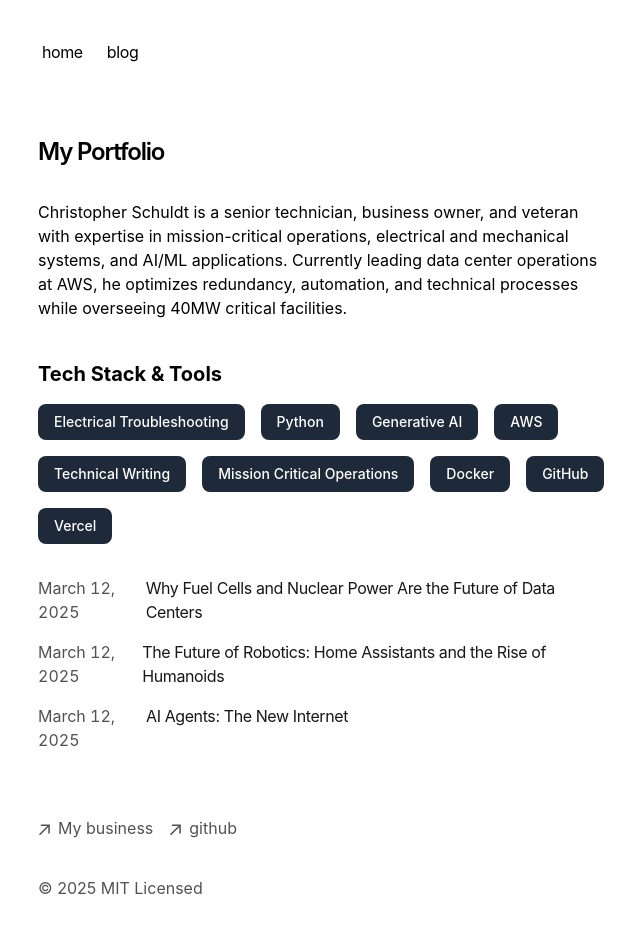
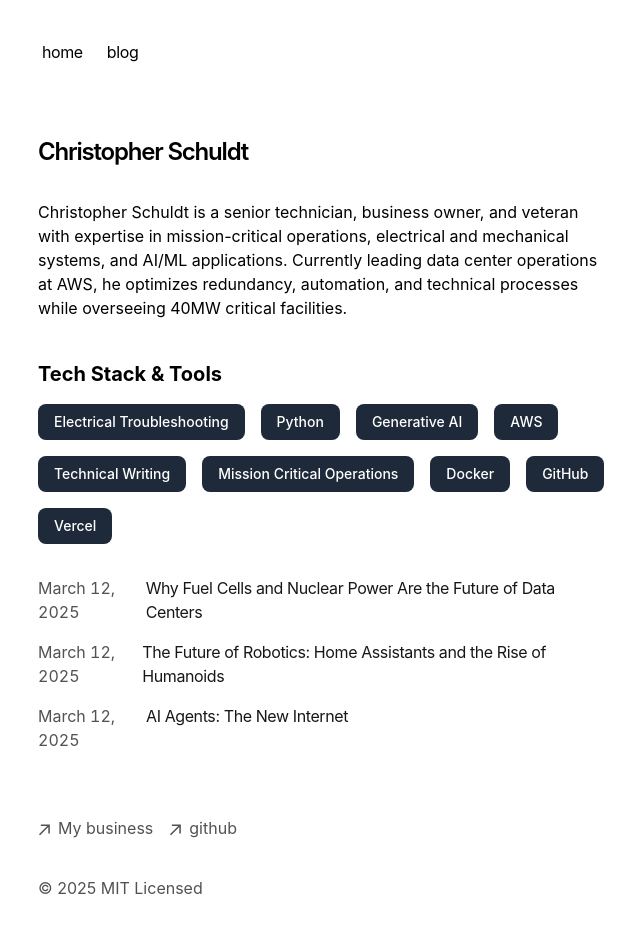
Before and after one commit to pioneermushrooms/chatbot-project, a Next.js app: page / in a window 1280 px wide. Shown: the top 932 px of the page, without its empty margins (314-954 px from the left). Built offline with nearby package versions, Linux system fonts and the light colour scheme.

Commit message:
Update page.tsx

```diff
--- a/app/page.tsx
+++ b/app/page.tsx
@@ -4,7 +4,7 @@ export default function Page() {
   return (
     <section>
       <h1 className="mb-8 text-2xl font-semibold tracking-tighter">
-        My Portfolio
+        Christopher Schuldt
       </h1>
       <p className="mb-4">
         {`Christopher Schuldt is a senior technician, business owner, and veteran
```
